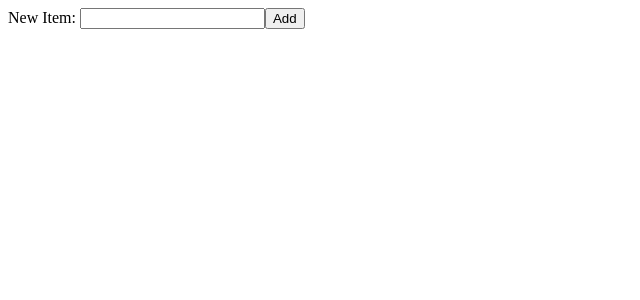
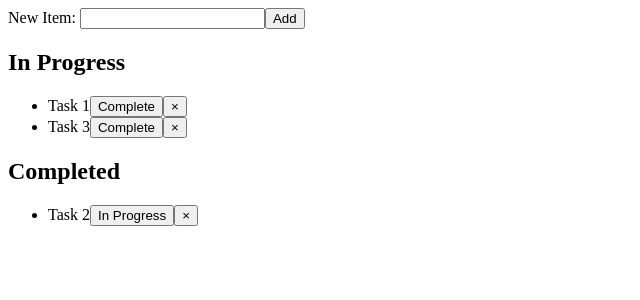
Before and after one commit to hughcaidev/to-do-list-react, a React (Vite) app: page / in a window 1280 px wide. Shown: the top 300 px of the page, without its empty margins (0-640 px from the left). Built offline with nearby package versions, Linux system fonts and the light colour scheme.

Commit message:
add complete task feature

```diff
--- a/src/App.jsx
+++ b/src/App.jsx
@@ -1,13 +1,19 @@
-import { useRef, useState } from "react"
+import { useEffect, useRef, useState } from "react"
 import reactLogo from "./assets/react.svg"
 // import './App.css'
+
+const initialToDoList = [
+    { task: "Task 1", key: 1, complete: false },
+    { task: "Task 2", key: 2, complete: true },
+    { task: "Task 3", key: 3, complete: false },
+]
 
 const generateKey = (pre) => {
     return `${pre}_${new Date().getTime()}`
 }
 
 function App() {
-    const [items, setItems] = useState([])
+    const [items, setItems] = useState(initialToDoList)
     const inputRef = useRef()
 
     function onSubmit(e) {
@@ -18,7 +24,7 @@ function App() {
         if (task === "") return
 
         const key = generateKey(task)
-        const item = { key, task }
+        const item = { key, task, complete: false }
 
         setItems((prev) => [...prev, item])
 
@@ -29,19 +35,63 @@ function App() {
         setItems(items.filter((i) => i != item))
     }
 
+    function toggleTaskCompleted(item) {
+        const newList = items.map((i) => {
+            if (i == item) {
+                return { ...i, complete: !i.complete }
+            }
+            return i
+        })
+
+        setItems(newList)
+    }
+
     return (
         <div className="App">
             <form onSubmit={onSubmit}>
                 New Item: <input type="text" ref={inputRef}></input>
                 <button type="submit">Add</button>
             </form>
+            <h2>In Progress</h2>
             <ul>
-                {items.map((item, index) => {
-                    const { key, task } = item
+                {items
+                    .filter((item) => !item.complete)
+                    .map((item, index) => {
+                        const { key, task, complete } = item
                         return (
                             <li key={key}>
                                 {task}
-                            <button onClick={() => removeItemFromList(item)}>
+                                <button
+                                    onClick={() => toggleTaskCompleted(item)}
+                                >
+                                    Complete
+                                </button>
+                                <button
+                                    onClick={() => removeItemFromList(item)}
+                                >
+                                    &times;
+                                </button>
+                            </li>
+                        )
+                    })}
+            </ul>
+            <h2>Completed</h2>
+            <ul>
+                {items
+                    .filter((item) => item.complete)
+                    .map((item, index) => {
+                        const { key, task, complete } = item
+                        return (
+                            <li key={key}>
+                                {task}
+                                <button
+                                    onClick={() => toggleTaskCompleted(item)}
+                                >
+                                    In Progress
+                                </button>
+                                <button
+                                    onClick={() => removeItemFromList(item)}
+                                >
                                     &times;
                                 </button>
                             </li>
```
Lines whose indentation alone changed are shown as unchanged.
